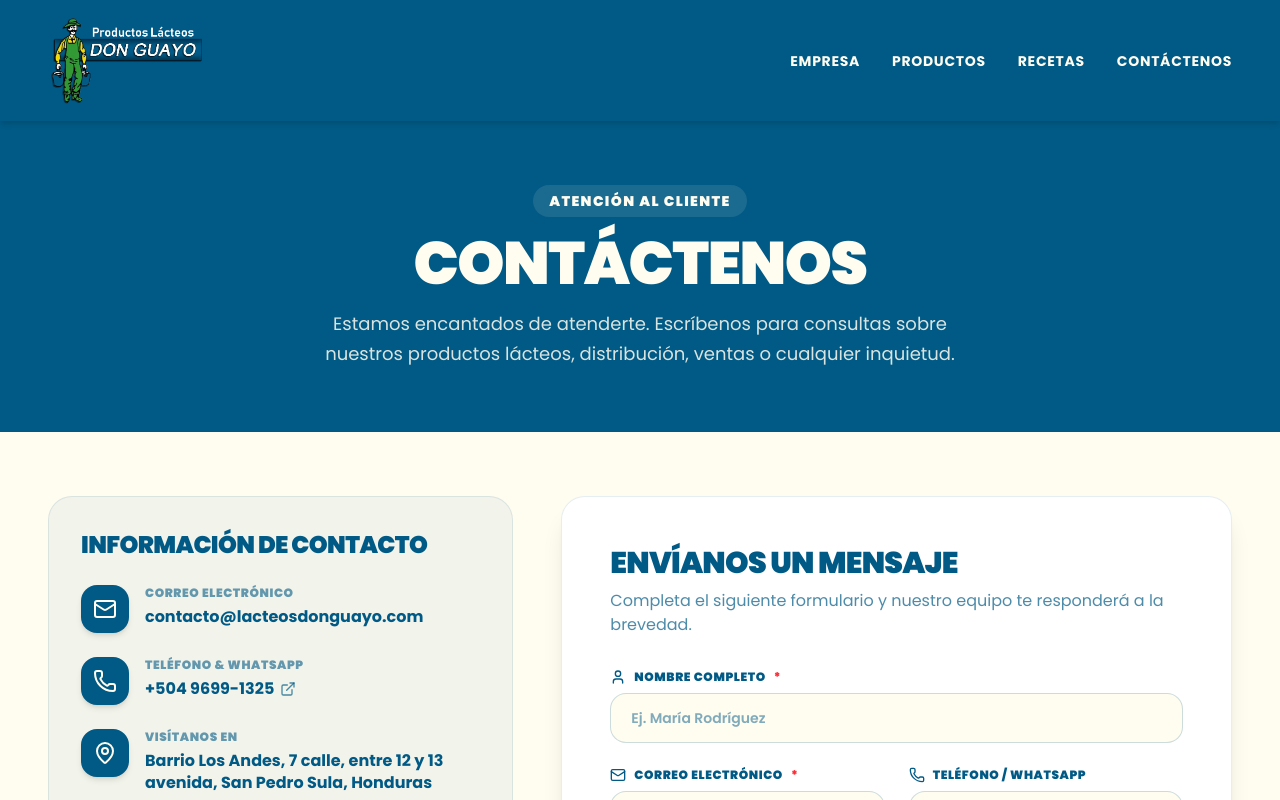
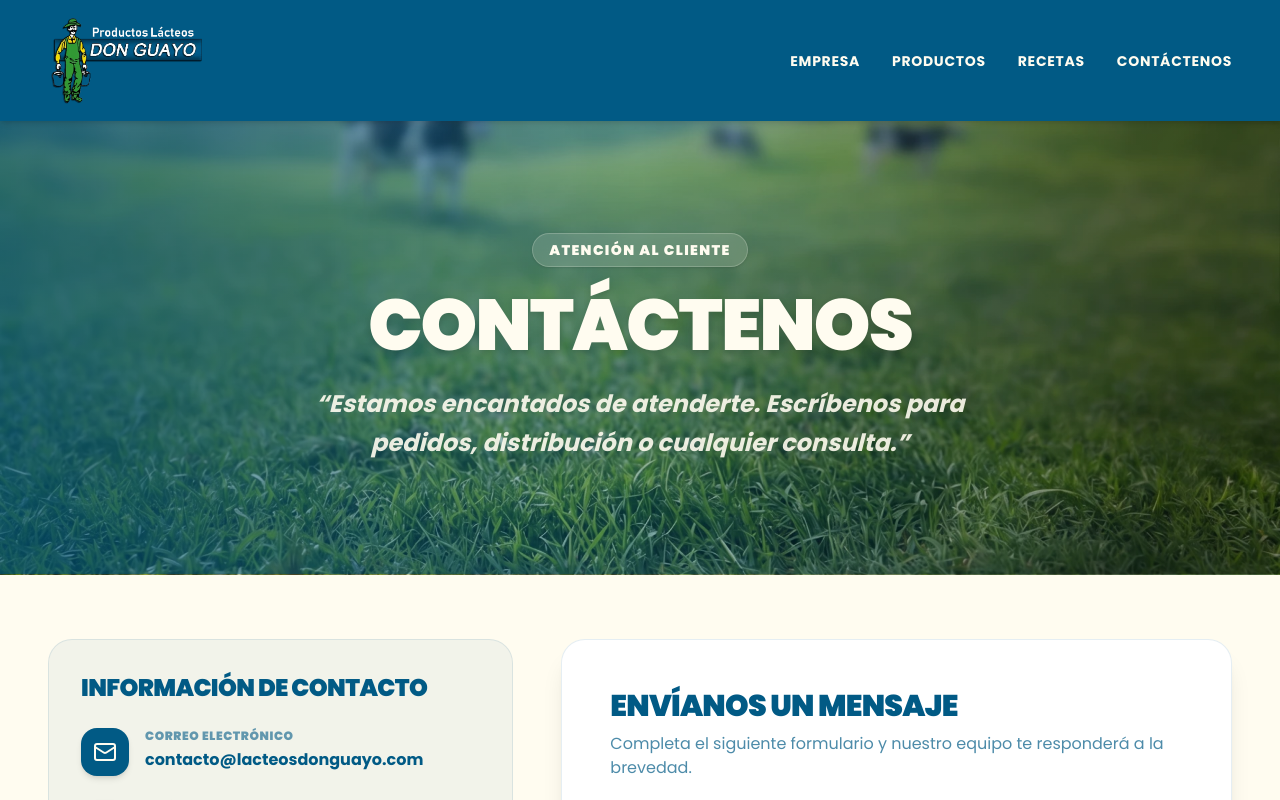
Before and after one commit to cgdiazv/donguayo-site, a Next.js app: page /contactenos in a window 1280 px wide. Shown: the top 800 px of the page. Built offline with nearby package versions, Linux system fonts and the light colour scheme; no server answers.

Commit message:
Update headers

```diff
--- a/app/contactenos/page.tsx
+++ b/app/contactenos/page.tsx
@@ -36,16 +36,22 @@ export default function ContactoPage() {
     <main className="min-h-screen bg-brand-white flex flex-col overflow-x-hidden pb-20">
 
       {/* SECCIÓN HERO / ENCABEZADO */}
-      <section className="w-full bg-brand-blue text-brand-white py-16 px-6 md:px-12 relative overflow-hidden">
-        <div className="max-w-7xl mx-auto text-center relative z-10">
-          <span className="inline-block bg-brand-white/10 text-brand-white font-black text-xs md:text-sm uppercase tracking-widest px-4 py-1.5 rounded-full mb-4">
+      <section
+        className="w-full relative bg-cover bg-center bg-no-repeat py-20 md:py-28 px-6 md:px-12 text-brand-white border-b border-brand-white/10"
+        style={{ backgroundImage: "url('/campo-vacas.webp')" }}
+      >
+        {/* Overlay sutil para resaltar la imagen del campo */}
+        <div className="absolute inset-0 bg-gradient-to-r from-brand-blue/65 via-brand-blue/35 to-black/30 z-0" />
+
+        <div className="max-w-4xl mx-auto relative z-10 text-center flex flex-col items-center">
+          <span className="inline-flex items-center gap-2 bg-brand-white/15 text-brand-white font-black text-xs md:text-sm uppercase tracking-widest px-4 py-1.5 rounded-full mb-6 border border-brand-white/20 shadow-sm backdrop-blur-md">
             Atención al Cliente
           </span>
-          <h1 className="text-4xl md:text-6xl font-black uppercase tracking-tight leading-none mb-4">
+          <h1 className="text-4xl sm:text-6xl md:text-7xl font-black uppercase tracking-tight leading-[0.95] mb-6 drop-shadow-md text-center">
             CONTÁCTENOS
           </h1>
-          <p className="text-base md:text-lg max-w-2xl mx-auto text-brand-white/85 font-medium leading-relaxed">
-            Estamos encantados de atenderte. Escríbenos para consultas sobre nuestros productos lácteos, distribución, ventas o cualquier inquietud.
+          <p className="text-xl md:text-2xl font-bold italic text-brand-white/90 max-w-2xl leading-relaxed text-center">
+            &ldquo;Estamos encantados de atenderte. Escríbenos para pedidos, distribución o cualquier consulta.&rdquo;
           </p>
         </div>
       </section>
--- a/app/recetas/page.tsx
+++ b/app/recetas/page.tsx
@@ -248,16 +248,22 @@ export default function RecetasPage() {
     <main className="min-h-screen bg-brand-white flex flex-col overflow-x-hidden pb-24">
 
       {/* SECCIÓN HERO / BANNER */}
-      <section className="w-full bg-brand-blue text-brand-white py-16 px-6 md:px-12 relative overflow-hidden">
-        <div className="max-w-7xl mx-auto text-center relative z-10">
-          <span className="inline-flex items-center gap-2 bg-brand-white/10 text-brand-white font-black text-xs md:text-sm uppercase tracking-widest px-4 py-1.5 rounded-full mb-4">
+      <section
+        className="w-full relative bg-cover bg-center bg-no-repeat py-20 md:py-28 px-6 md:px-12 text-brand-white border-b border-brand-white/10"
+        style={{ backgroundImage: "url('/campo-vacas.webp')" }}
+      >
+        {/* Overlay sutil para resaltar la imagen del campo */}
+        <div className="absolute inset-0 bg-gradient-to-r from-brand-blue/65 via-brand-blue/35 to-black/30 z-0" />
+
+        <div className="max-w-4xl mx-auto relative z-10 text-center flex flex-col items-center">
+          <span className="inline-flex items-center gap-2 bg-brand-white/15 text-brand-white font-black text-xs md:text-sm uppercase tracking-widest px-4 py-1.5 rounded-full mb-6 border border-brand-white/20 shadow-sm backdrop-blur-md">
             Recetario Don Guayo
           </span>
-          <h1 className="text-4xl md:text-6xl font-black uppercase tracking-tight leading-none mb-4">
+          <h1 className="text-4xl sm:text-6xl md:text-7xl font-black uppercase tracking-tight leading-[0.95] mb-6 drop-shadow-md text-center">
             CATÁLOGO DE RECETAS
           </h1>
-          <p className="text-base md:text-lg max-w-2xl mx-auto text-brand-white/85 font-medium leading-relaxed">
-            Explora las mejores combinaciones culinarias preparadas con nuestros productos estrella: Crema Don Guayo, Cuajada Fresca, Queso Crema Blanco y Queso con Chile.
+          <p className="text-xl md:text-2xl font-bold italic text-brand-white/90 max-w-2xl leading-relaxed text-center">
+            &ldquo;Explora las mejores combinaciones culinarias preparadas con nuestros productos estrella.&rdquo;
           </p>
         </div>
       </section>
```
